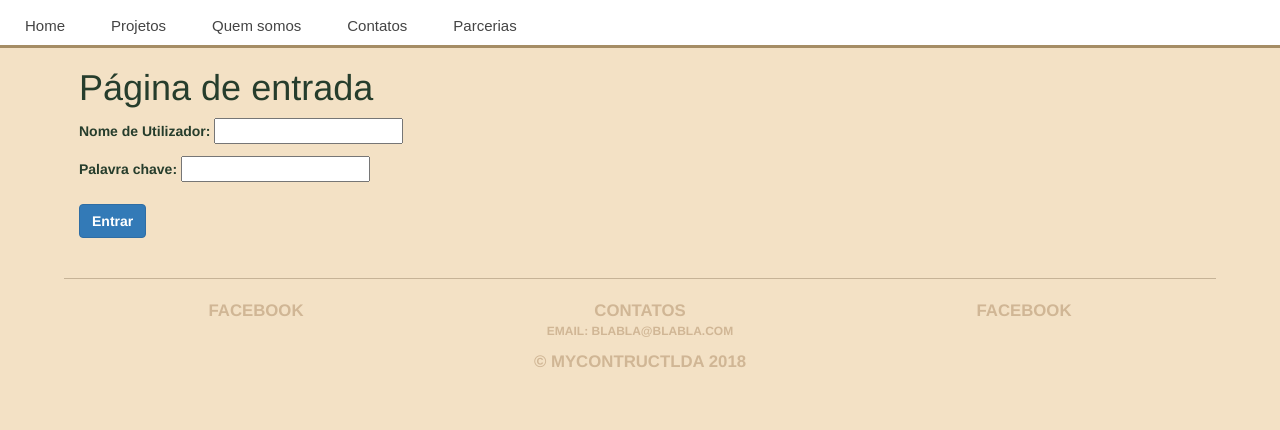
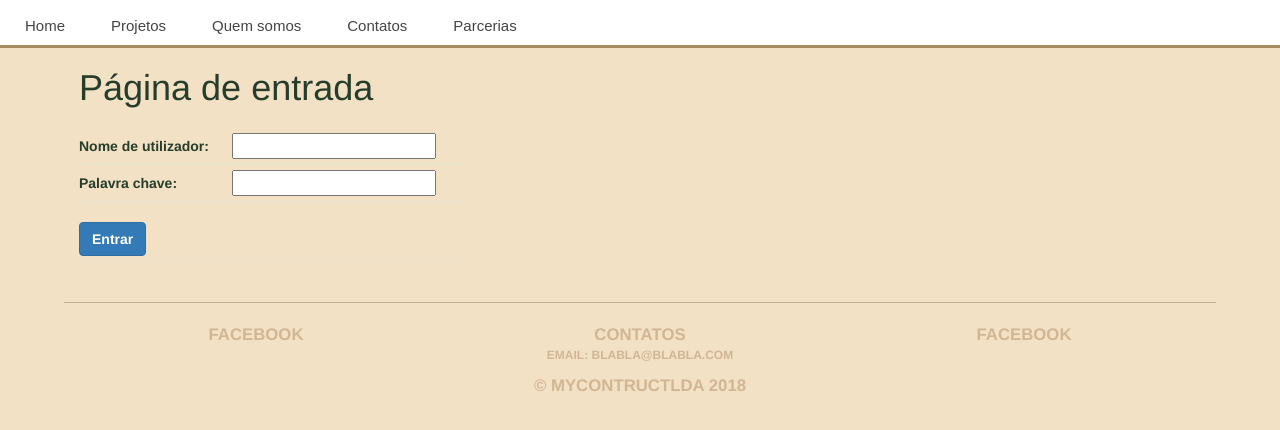
Before and after one commit to oseguro/MyContructLDA, a Django app: page /login/ in a window 1280 px wide. Shown: the part 131-561 px from the top of the page. Run offline with Django 3.2, Linux system fonts and the light colour scheme; some libraries are stand-ins or nearby versions.

Commit message:
Register and Login layout updated

```diff
--- a/MyContructLDA/main_app/static/style.css
+++ b/MyContructLDA/main_app/static/style.css
@@ -140,6 +140,31 @@ h1 {
   width: 100%;
 }
 
+.tabela{
+  float: left;
+  margin-top: 10px;
+  width: 35%;
+}
+
+.tabela tr {
+  border-bottom: 1px solid #ece4cf;
+}
+
+.tabela td,
+.tabela th {
+  font-weight: bold;
+  font-size: 1em;
+  padding-bottom: 5px;
+  padding-top: 5px;
+  vertical-align: baseline;
+}
+
+.tabela th {
+  color: #e0ccb2;
+  white-space: nowrap;
+}
+
+
 .fieldWrapper{
  font-size: 10px;
  color: #263d2c;
--- a/MyContructLDA/main_app/templates/login.html
+++ b/MyContructLDA/main_app/templates/login.html
@@ -5,9 +5,30 @@
 <h1>Página de entrada</h1>
 <form method="post" action=".">
     {% csrf_token %}
-    {{ form.as_p }}
-    <strong><p style="color:red; margin:5px">{{error}}</p></strong>
-    <input class="btn btn-primary" type="submit" value="Entrar" />
+    <table class="tabela">
+        <tr>
+            <td>
+                Nome de utilizador:
+            </td>
+            <td>
+                {{ form.username}}
+            </td>
+        </tr>
+        <tr>
+            <td>
+                Palavra chave:
+            </td>
+            <td>
+                {{ form.password}}
+            </td>
+        </tr>
+    <tr>
+        <td colspan="2">
+            <strong><p style="color:red; margin:5px">{{error}}</p></strong>
+            <input class="btn btn-primary" type="submit" value="Entrar" />
+        </td>
+    </tr>
+    </table>
 </form>
 
 
```
Also changed, not shown: MyContructLDA/main_app/templates/registration.html (+42 -4 lines), MyContructLDA/db.sqlite3.
